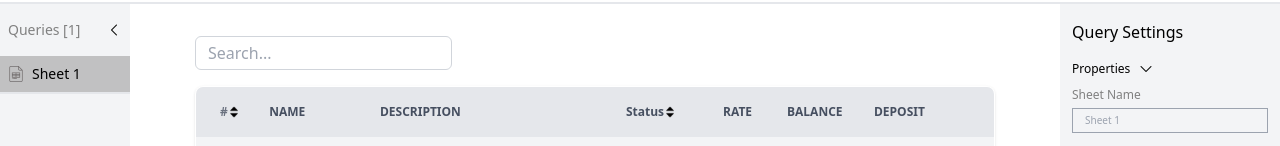
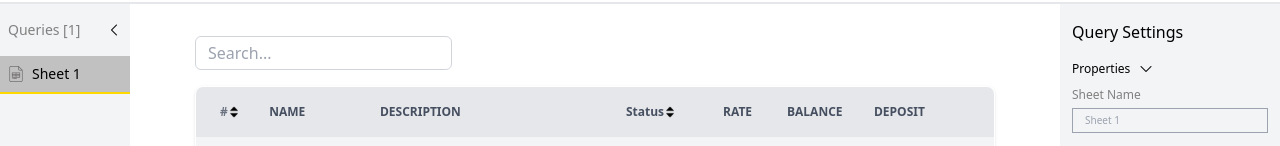
Before and after one commit to pearlodi/toks, a Nuxt app: page / in a window 1280 px wide. Shown: the part 168-314 px from the top of the page. Built offline with nearby package versions, Linux system fonts and the light colour scheme.

Commit message:
Update querySidebar.vue

```diff
--- a/components/querySidebar.vue
+++ b/components/querySidebar.vue
@@ -7,7 +7,7 @@
       </div>
     </div>
     <div>
-      <div class="flex  items-center mt-4 bg-[#80808070] w-full p-2 border-b-2 border-b-[##FFD701]">
+      <div class="flex  items-center mt-4 bg-[#80808070] w-full p-2 border-b-2 border-b-[#FFD701]">
         <div class="w-4">
         <img src="../assets/images/sheets.png" alt="arrow" class="w-full" />
       </div>
```
